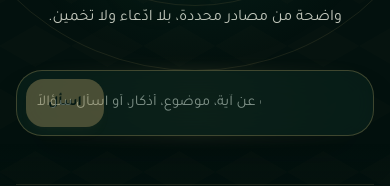
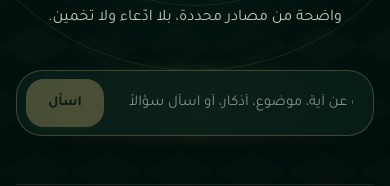
Before and after one commit to nusaybahalharbi/shafeie, a Next.js app: page / in a window 390 px wide. Shown: the part 342-528 px from the top of the page. Built offline with nearby package versions, Linux system fonts and the light colour scheme; a web font is replaced by a local one.

Commit message:
Fix Arabic search spacing on iPhone

```diff
--- a/components/layout/HeroSection.tsx
+++ b/components/layout/HeroSection.tsx
@@ -59,7 +59,9 @@ export default function HeroSection({ onSearch }: { onSearch: (q: string) => voi
               : "Search for a verse, topic, adhkar, or ask a question..."
           }
           dir="auto"
-          className="w-full rounded-[26px] border border-d-gold/25 bg-d-surface/80 py-5 ps-5 pe-28 font-body text-[15px] leading-6 text-d-text shadow-2xl shadow-black/20 outline-none backdrop-blur-xl transition-colors placeholder:text-d-text-muted focus:border-d-gold/55 [.light_&]:border-l-gold/20 [.light_&]:bg-white/90 [.light_&]:text-l-text [.light_&]:placeholder:text-l-text-muted [.light_&]:focus:border-l-gold/45 sm:py-6 sm:ps-7 sm:pe-32 sm:text-lg"
+          className={`w-full rounded-[26px] border border-d-gold/25 bg-d-surface/80 py-5 font-body text-[15px] leading-6 text-d-text shadow-2xl shadow-black/20 outline-none backdrop-blur-xl transition-colors placeholder:text-d-text-muted focus:border-d-gold/55 [.light_&]:border-l-gold/20 [.light_&]:bg-white/90 [.light_&]:text-l-text [.light_&]:placeholder:text-l-text-muted [.light_&]:focus:border-l-gold/45 sm:py-6 sm:text-lg ${
+            lang === "ar" ? "pl-28 pr-5 sm:pl-32 sm:pr-7" : "pl-5 pr-28 sm:pl-7 sm:pr-32"
+          }`}
         />
         <button
           type="submit"
```
